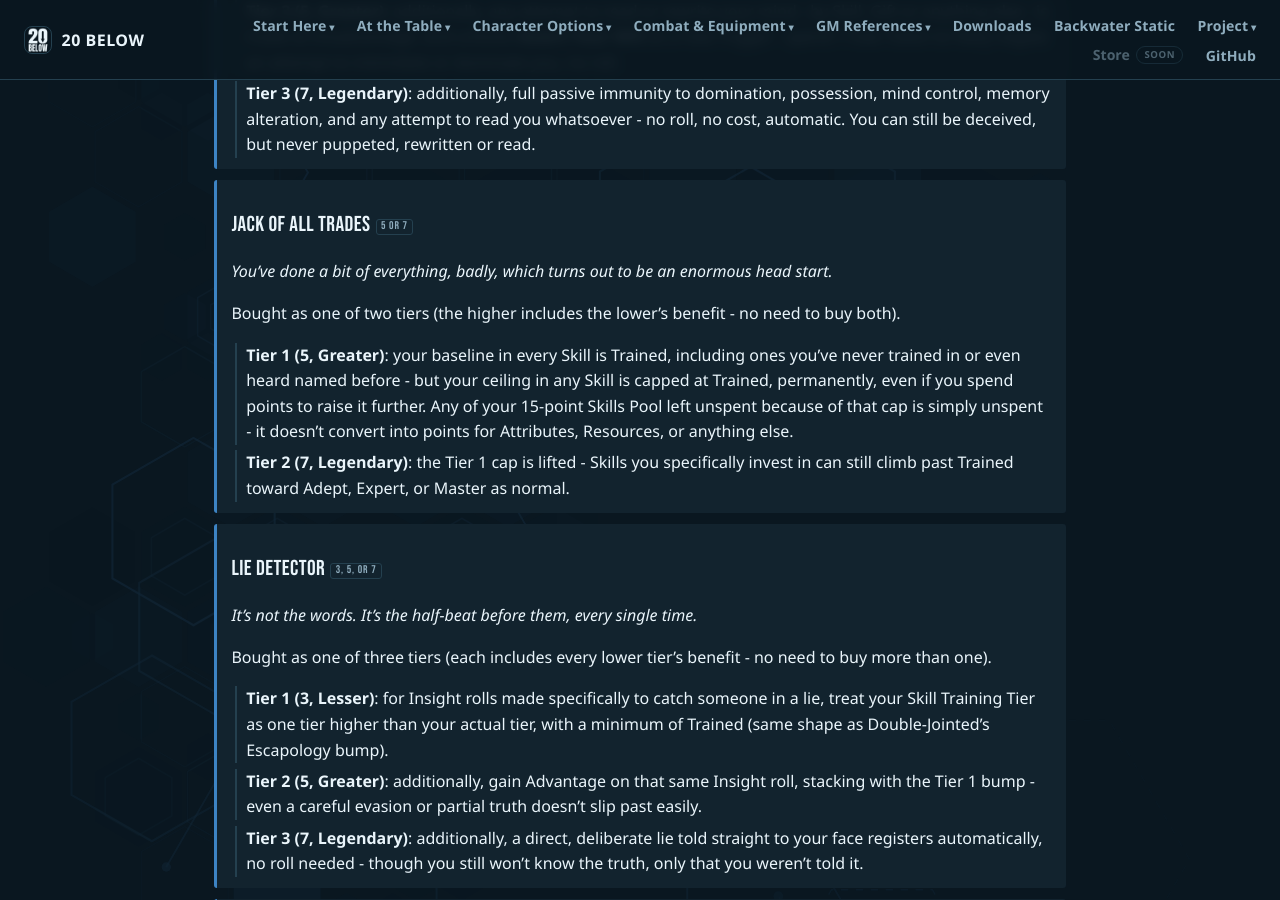
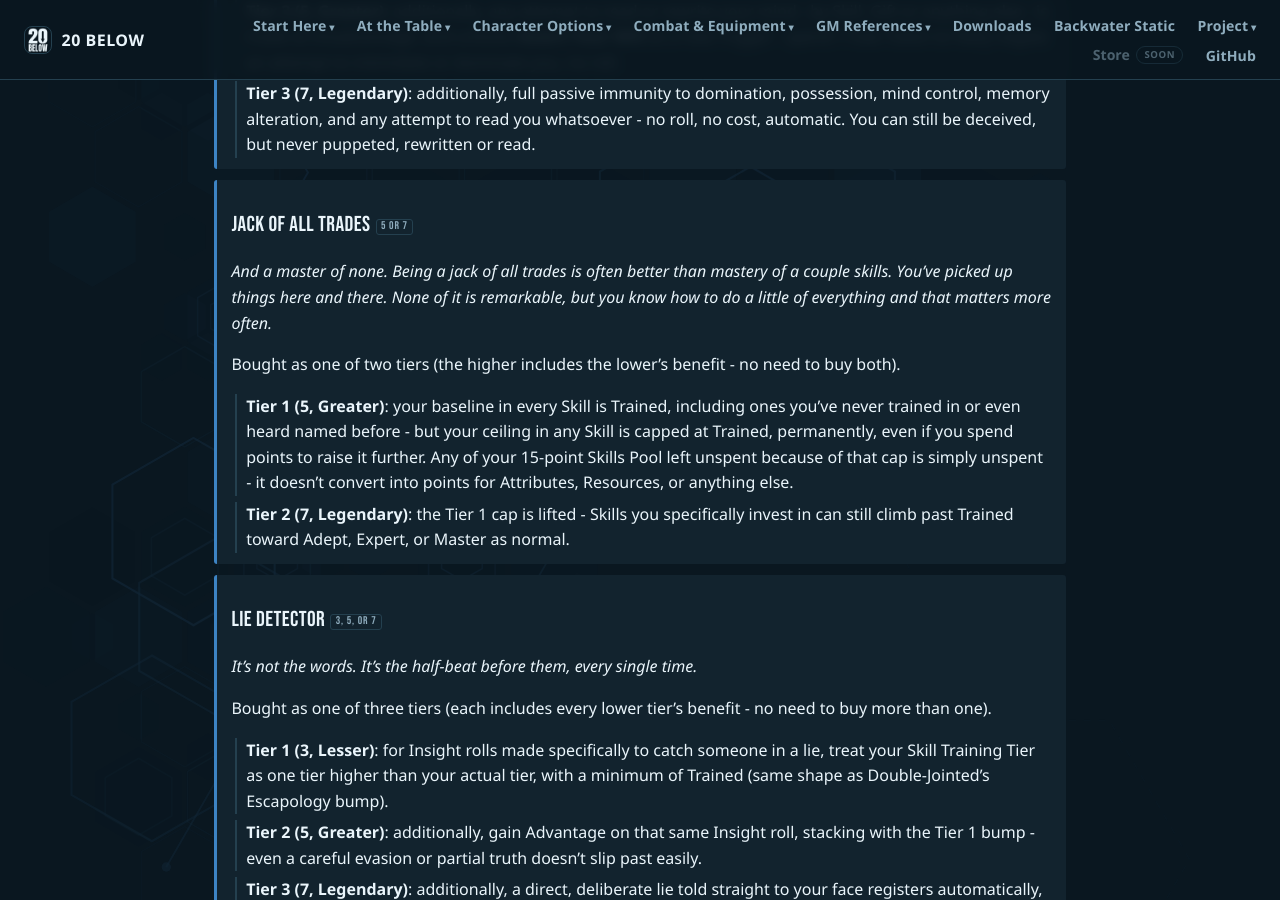
Before and after one commit to feralucce/20_Below, a Jekyll site: the page built from webbook/boons.md, in a window 1280 px wide and 900 px high, scrolled down 9563 px. Built offline with Jekyll 4.4.1, drawn with Linux system fonts in a browser that asks for light colours.

Commit message:
Boons: rework the Jack of all Trades flavour
Co-Authored-By: Claude Opus 5 <noreply@anthropic.com>

```diff
--- a/webbook/boons.md
+++ b/webbook/boons.md
@@ -610,7 +610,7 @@ Bought as one of three tiers (each includes every lower tier’s benefit - no ne
 
 <div class="boon-flavour" markdown="1">
 
-You’ve done a bit of everything, badly, which turns out to be an enormous head start.
+And a master of none. Being a jack of all trades is often better than mastery of a couple skills. You've picked up things here and there. None of it is remarkable, but you know how to do a little of everything and that matters more often.
 
 </div>
 
```
